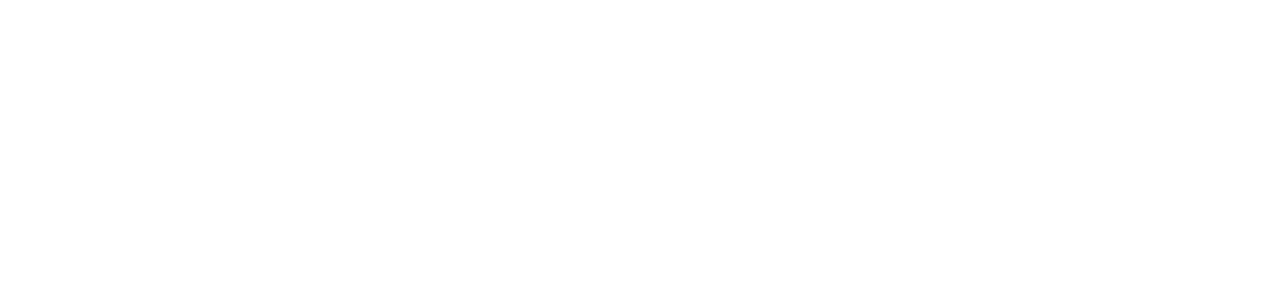
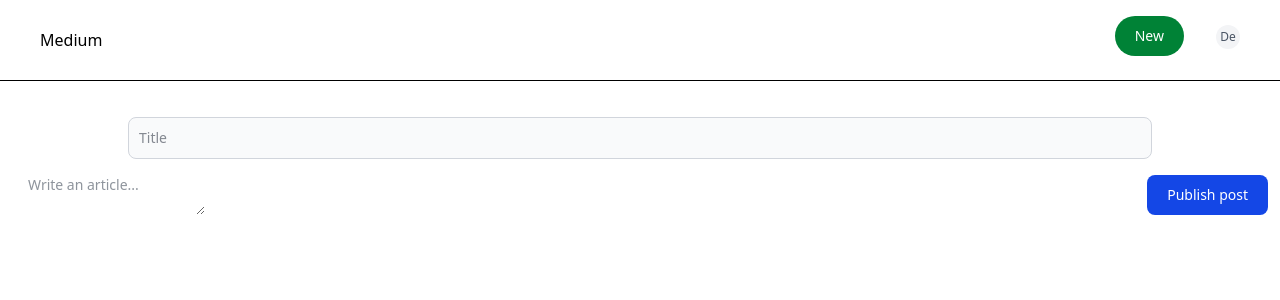
Before and after one commit to DeepakMehra53/medium, a React (Vite) app in the folder frontend/: page /publish in a window 1280 px wide. Before the commit this address had no page. Shown: the top 300 px of the page. Built offline with nearby package versions, Linux system fonts and the light colour scheme.

Commit message:
Creating blog page

```diff
--- a/frontend/src/App.tsx
+++ b/frontend/src/App.tsx
@@ -3,6 +3,7 @@
 import { Signin } from "./pages/Signin";
 import { Blog } from "./pages/Blog";
 import {Blogs} from "./pages/Blogs"
+import { Publish } from "./components/Publish";
 function App() {
   return (
     <BrowserRouter>
@@ -11,6 +12,7 @@
         <Route path="/signin" element={<Signin />} />
         <Route path="/blog/:id" element={<Blog />} />
         <Route path="/blogs" element={<Blogs />} />
+        <Route path="/publish" element={<Publish/>} />
 
       </Routes>
     </BrowserRouter>
--- a/frontend/src/components/Appbar.tsx
+++ b/frontend/src/components/Appbar.tsx
@@ -12,6 +12,14 @@
       </Link>
 
       <div>
+        <Link to={"/publish"}>
+          <button
+            type="button"
+            className="mr-8 text-white bg-green-700 hover:bg-green-800 focus:outline-none focus:ring-4 focus:ring-green-300 font-medium rounded-full text-sm px-5 py-2.5 text-center me-2 mb-2 dark:bg-green-600 dark:hover:bg-green-700 dark:focus:ring-green-800"
+          >
+            New
+          </button>
+        </Link>
         <Avatar name="Deepak" />
       </div>
     </div>
--- /dev/null
+++ b/frontend/src/components/Publish.tsx
@@ -0,0 +1,47 @@
+import { AppBar } from "./Appbar";
+
+export const Publish = () => {
+  return (
+    <div>
+      <AppBar />
+      <div className="flex justify-center ">
+        <div className="max-w-screen-lg w-full pt-9">
+          <input
+            type="text "
+            className="bg-gray-50 border border-gray-300 text-gray-900 text-sm rounded-lg focus:ring-blue-500 focus:border-blue-500 block w-full p-2.5 "
+            placeholder="Title"
+          />
+        </div>
+      </div>
+      <TextEditor/>
+    </div>
+  );
+};
+
+function TextEditor() {
+  return (
+    <form>
+      <div className="w-full mb-4   ">
+        <div className="flex items-center justify-between px-3 py-2  ">
+          <div className="flex flex-wrap items-center divide-gray-200 sm:divide-x sm:rtl:divide-x-reverse dark:divide-gray-600">
+            <div className="px-4 py-2 bg-white rounded-b-lg ">
+              <label className="sr-only">Publish post</label>
+              <textarea
+                id="editor"
+                className="block w-full px-0 text-sm text-gray-800 "
+                placeholder="Write an article..."
+                required
+              />
+            </div>
+          </div>
+          <button
+            type="submit"
+            className="inline-flex items-center px-5 py-2.5 text-sm font-medium text-center text-white bg-blue-700 rounded-lg focus:ring-4 focus:ring-blue-200 dark:focus:ring-blue-900 hover:bg-blue-800"
+          >
+            Publish post
+          </button>
+        </div>
+      </div>
+    </form>
+  );
+}
```
